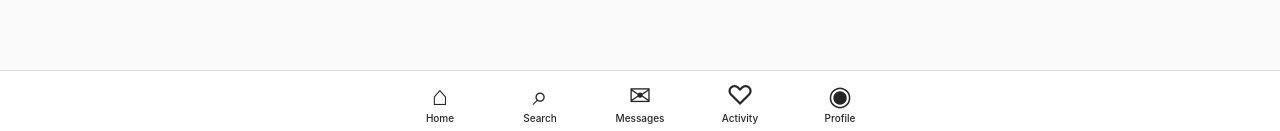
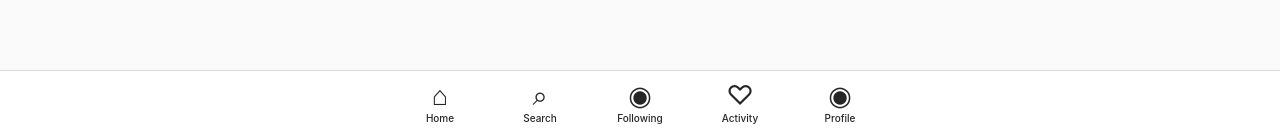
Before and after one commit to lisithakularathna/social-connect, a React (Vite) app in the folder web/: page /create in a window 1280 px wide. Shown: the part 666-797 px from the top of the page. Built offline with nearby package versions, Linux system fonts and the light colour scheme; no server answers; sample sign-in values are in the browser's storage.

Commit message:
Update bottom navigation

```diff
--- a/web/src/components/BottomNav.tsx
+++ b/web/src/components/BottomNav.tsx
@@ -1,37 +1,23 @@
+import { useEffect, useState } from "react";
 import { NavLink } from "react-router-dom";
+import api from "../api/api";
 
 function BottomNav() {
-  const navItemClass = ({ isActive }: { isActive: boolean }) =>
-    `bottom-nav-item ${isActive ? "active" : ""}`;
+  const [profileImage, setProfileImage] = useState<string | undefined>();
 
-  return (
-    <nav className="bottom-nav">
-      <NavLink to="/" className={navItemClass}>
-        <span className="nav-icon">⌂</span>
-        <span className="nav-label">Home</span>
-      </NavLink>
+  useEffect(() => { api.get("/users/me").then(r => setProfileImage(r.data?.profileImageUrl)).catch(() => {}); }, []);
 
-      <NavLink to="/search" className={navItemClass}>
-        <span className="nav-icon">⌕</span>
-        <span className="nav-label">Search</span>
-      </NavLink>
+  const navItemClass = ({ isActive }: { isActive: boolean }) => `bottom-nav-item ${isActive ? "active" : ""}`;
 
-      <NavLink to="/messages" className={navItemClass}>
-        <span className="nav-icon">✉</span>
-        <span className="nav-label">Messages</span>
-      </NavLink>
-
-      <NavLink to="/activity" className={navItemClass}>
-        <span className="nav-icon">♡</span>
-        <span className="nav-label">Activity</span>
-      </NavLink>
-
-      <NavLink to="/profile" className={navItemClass}>
-        <span className="nav-icon">◉</span>
-        <span className="nav-label">Profile</span>
-      </NavLink>
-    </nav>
-  );
+  return <nav className="bottom-nav">
+    <NavLink to="/" className={navItemClass}><span className="nav-icon">⌂</span><span className="nav-label">Home</span></NavLink>
+    <NavLink to="/search" className={navItemClass}><span className="nav-icon">⌕</span><span className="nav-label">Search</span></NavLink>
+    <NavLink to="/following" className={navItemClass}>
+      {profileImage ? <img className="bottom-profile-icon" src={profileImage} alt="My profile"/> : <span className="nav-icon">◉</span>}
+      <span className="nav-label">Following</span>
+    </NavLink>
+    <NavLink to="/activity" className={navItemClass}><span className="nav-icon">♡</span><span className="nav-label">Activity</span></NavLink>
+    <NavLink to="/profile" className={navItemClass}><span className="nav-icon">◉</span><span className="nav-label">Profile</span></NavLink>
+  </nav>;
 }
-
 export default BottomNav;
```
